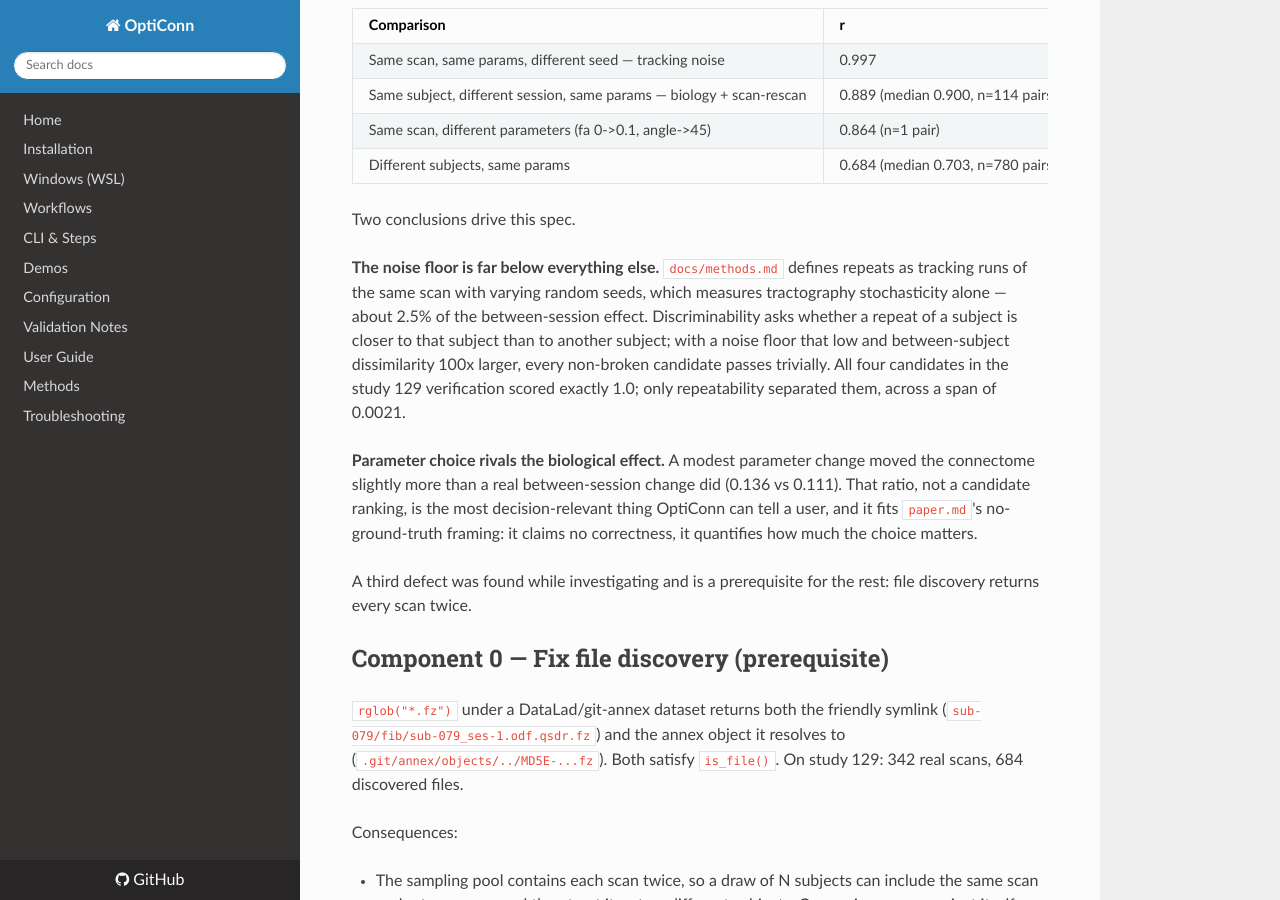
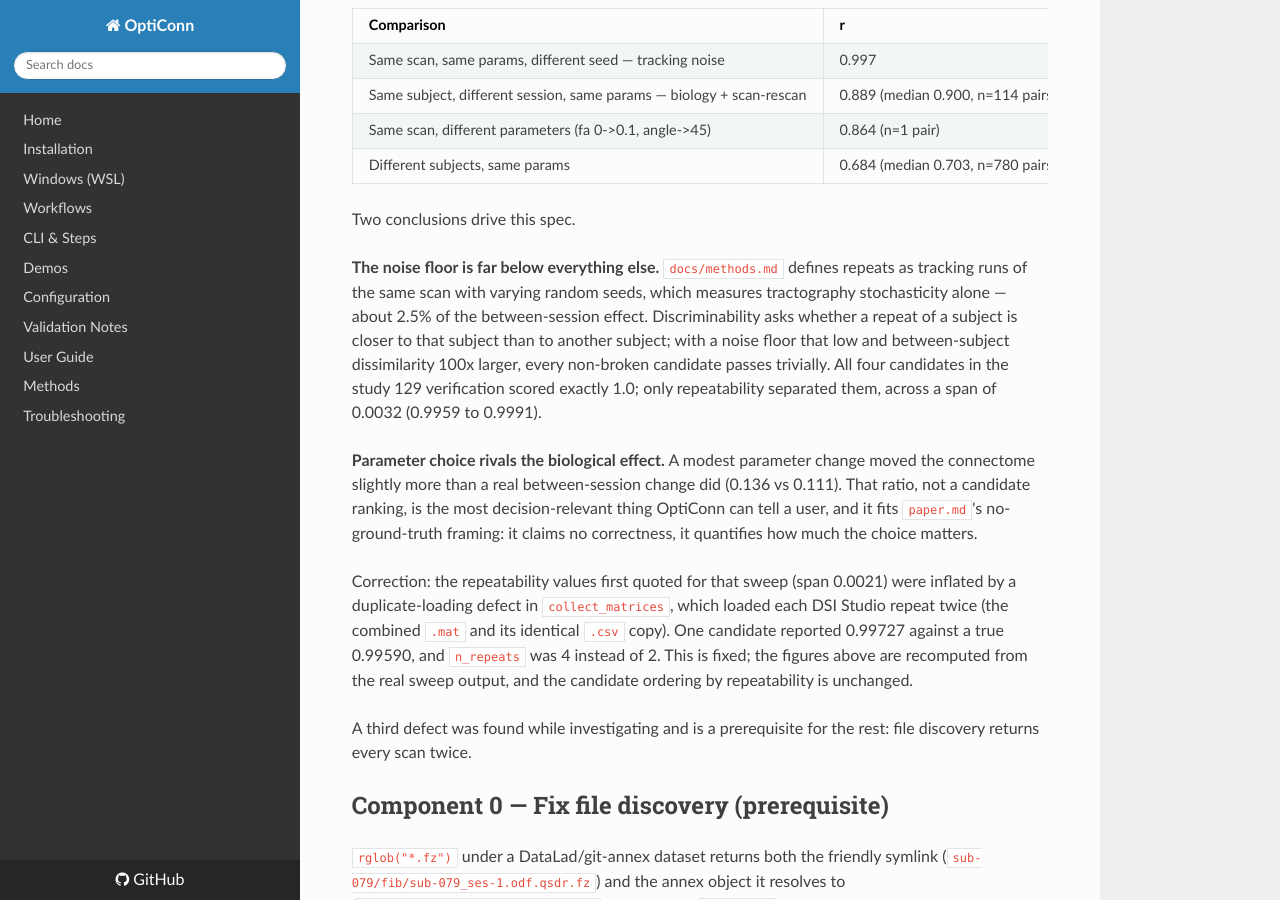
Before and after one commit to MRI-Lab-Graz/opticonn, an MkDocs documentation site: the page built from docs/superpowers/specs/2026-09-18-discriminability-noise-floor-design.md, in a window 1280 px wide and 900 px high, scrolled down 438 px. Built offline with MkDocs 1.6.1, drawn with Linux system fonts in a browser that asks for light colours; nearby versions of some CDN libraries.

Commit message:
docs: correct repeatability figures and document session-aware sampling
The quoted repeatability span came from values inflated by duplicate matrix
loading (fixed in collect_matrices); recomputed from the real study 129
sweep. Documents --sessions-per-subject, its compute cost, the single-session
fallback, and what discriminability's scan-level unit means once a subject's
sessions are staged together.

Co-Authored-By: Claude Sonnet 5 <noreply@anthropic.com>

```diff
--- a/docs/superpowers/specs/2026-09-18-discriminability-noise-floor-design.md
+++ b/docs/superpowers/specs/2026-09-18-discriminability-noise-floor-design.md
@@ -26,13 +26,20 @@ stochasticity alone — about 2.5% of the between-session effect. Discriminabili
 whether a repeat of a subject is closer to that subject than to another subject; with a
 noise floor that low and between-subject dissimilarity 100x larger, every non-broken
 candidate passes trivially. All four candidates in the study 129 verification scored
-exactly 1.0; only repeatability separated them, across a span of 0.0021.
+exactly 1.0; only repeatability separated them, across a span of 0.0032 (0.9959 to 0.9991).
 
 **Parameter choice rivals the biological effect.** A modest parameter change moved the
 connectome slightly more than a real between-session change did (0.136 vs 0.111). That
 ratio, not a candidate ranking, is the most decision-relevant thing OptiConn can tell a
 user, and it fits `paper.md`'s no-ground-truth framing: it claims no correctness, it
 quantifies how much the choice matters.
+
+Correction: the repeatability values first quoted for that sweep (span 0.0021) were
+inflated by a duplicate-loading defect in `collect_matrices`, which loaded each DSI Studio
+repeat twice (the combined `.mat` and its identical `.csv` copy). One candidate reported
+0.99727 against a true 0.99590, and `n_repeats` was 4 instead of 2. This is fixed; the
+figures above are recomputed from the real sweep output, and the candidate ordering by
+repeatability is unchanged.
 
 A third defect was found while investigating and is a prerequisite for the rest: file
 discovery returns every scan twice.
```
Also changed, not shown: README.md (+2 -0 lines), docs/cli_steps.md (+1 -0 lines), docs/methods.md (+7 -1 lines), docs/user_guide.md (+1 -0 lines).
